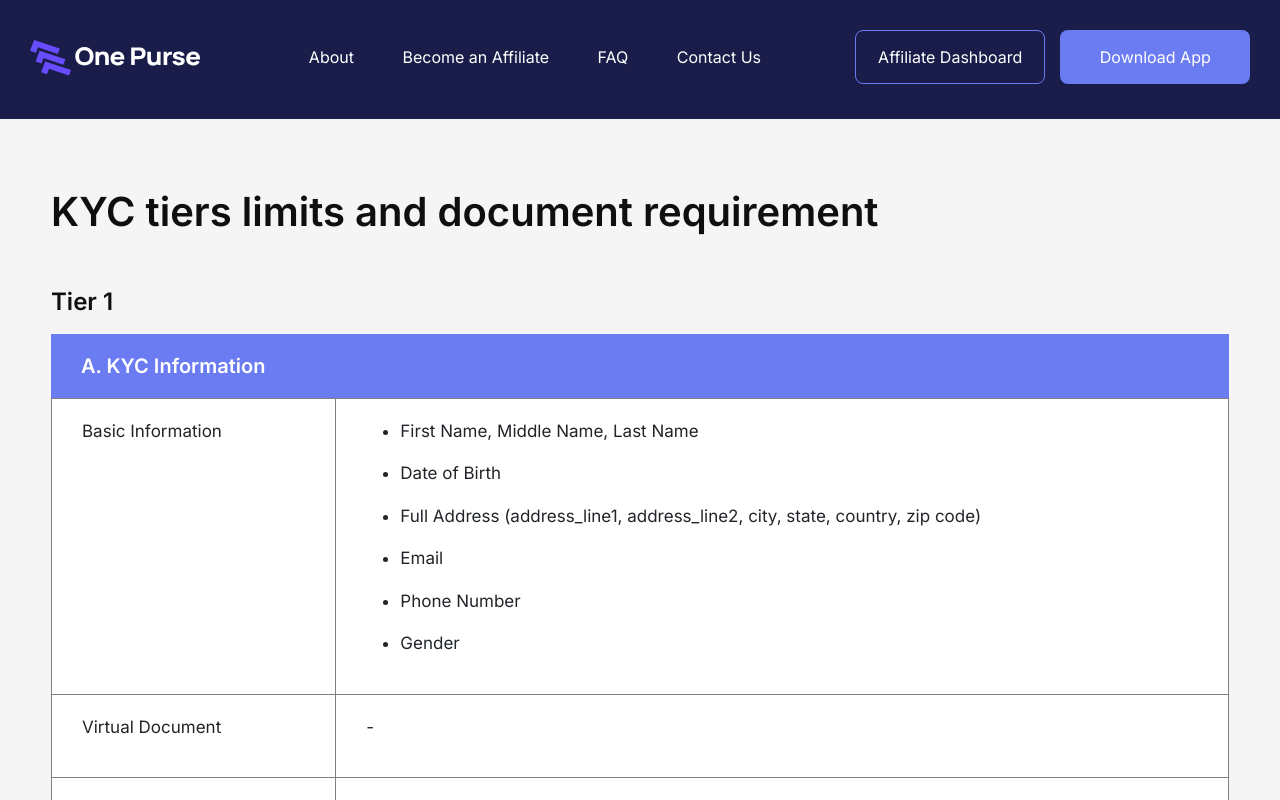
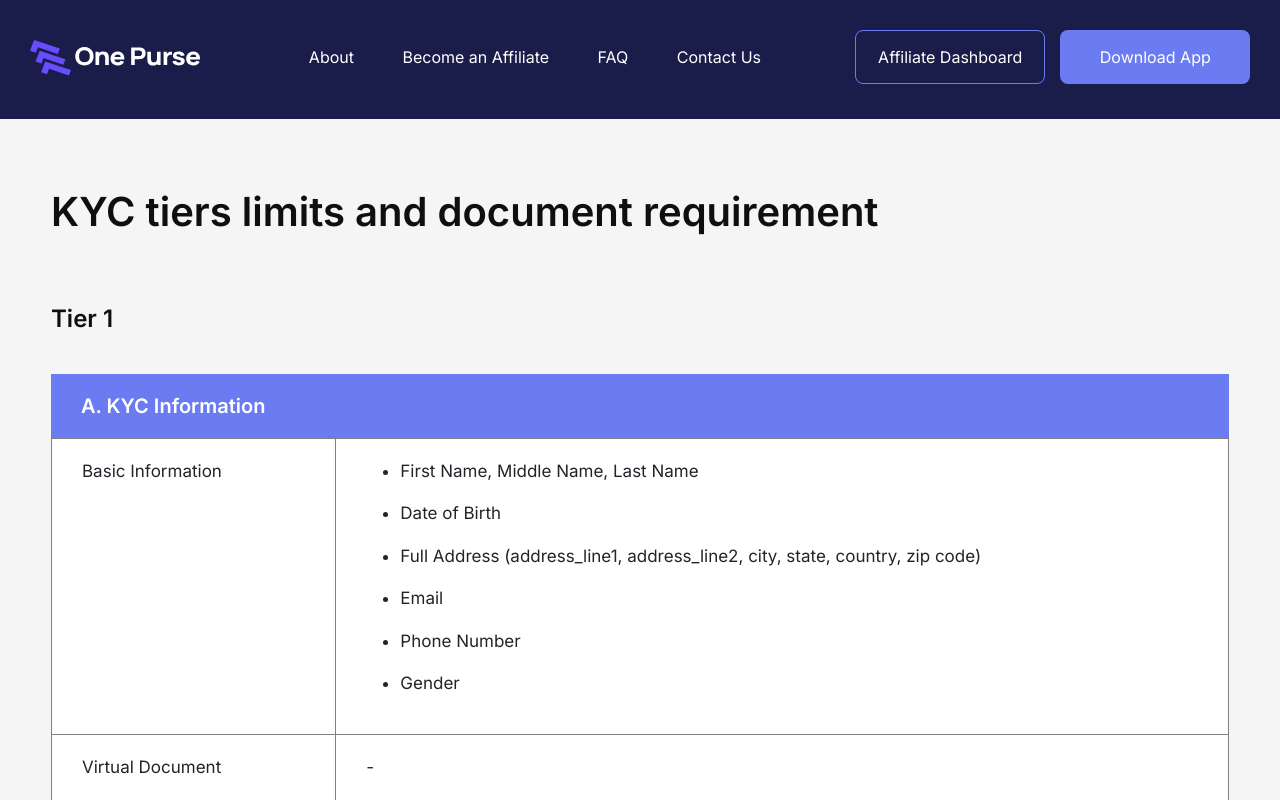
Before and after one commit to one-purse-org/onepurse-landing-page, a React (Create React App) app: page /tiers in a window 1280 px wide. Shown: the top 800 px of the page. Built offline with nearby package versions, Linux system fonts and the light colour scheme.

Commit message:
added more spacing in tiers

```diff
--- a/src/styles/faq/tier.css
+++ b/src/styles/faq/tier.css
@@ -10,6 +10,9 @@
     font-weight:600;
     font-size:24px;
     color:rgba(15, 15, 15, 1);
+}
+.tiers-div{
+    padding-top: 1rem;
 }
 
 .tiers-div h5{
@@ -28,6 +31,7 @@
     display: block;
     padding: 20px 10px;
     margin-bottom: 0;
+    margin-top: 40px;
 }
 
 .tiers-div table td{
```
